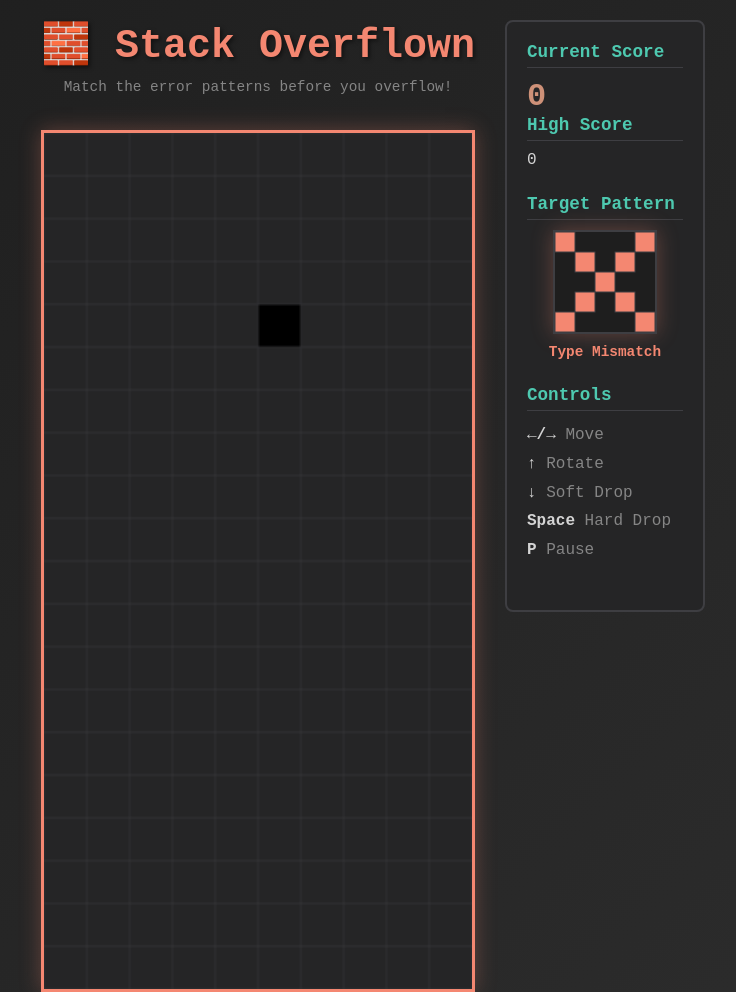
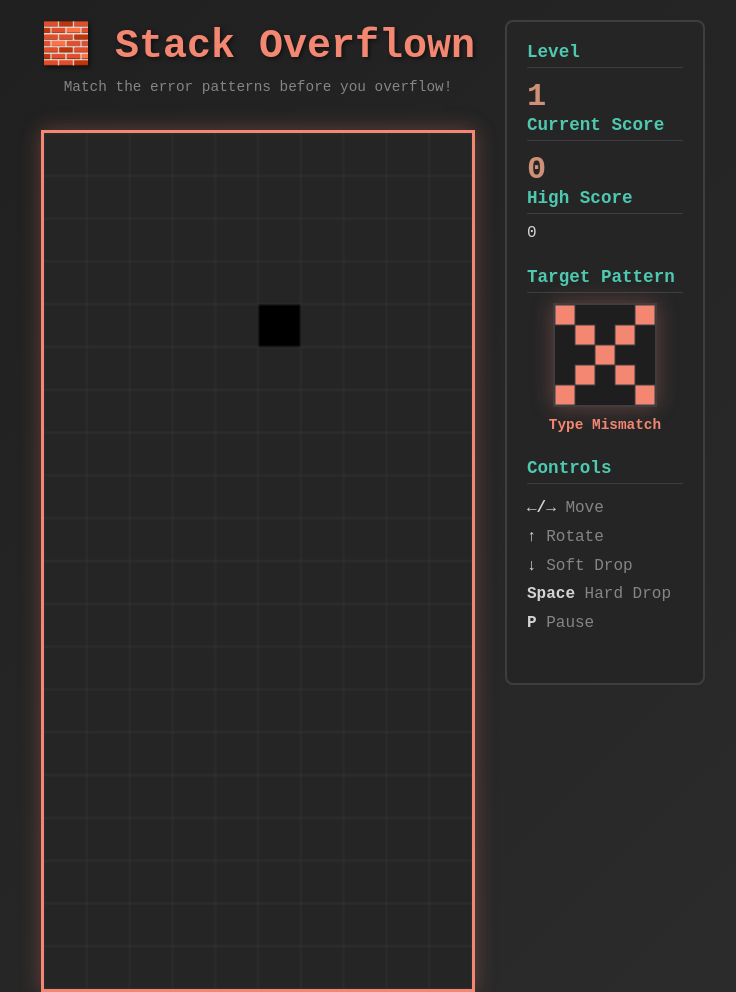
Before and after one commit to stampini81/skills-introduction-to-git, a plain HTML site: page src/index.html in a window 1280 px wide. Shown: the top 992 px of the page, without its empty margins (267-1003 px from the left). Drawn offline with Linux system fonts and the light colour scheme.

Commit message:
Add element to display current level

```diff
--- a/src/index.html
+++ b/src/index.html
@@ -18,6 +18,8 @@
 
       <div class="side-panel">
         <div class="info-section">
+          <h3>Level</h3>
+          <div class="score" id="level">1</div>
            <h3>Current Score</h3>
            <div class="score" id="score">0</div>
              <h3>High Score</h3>
```
